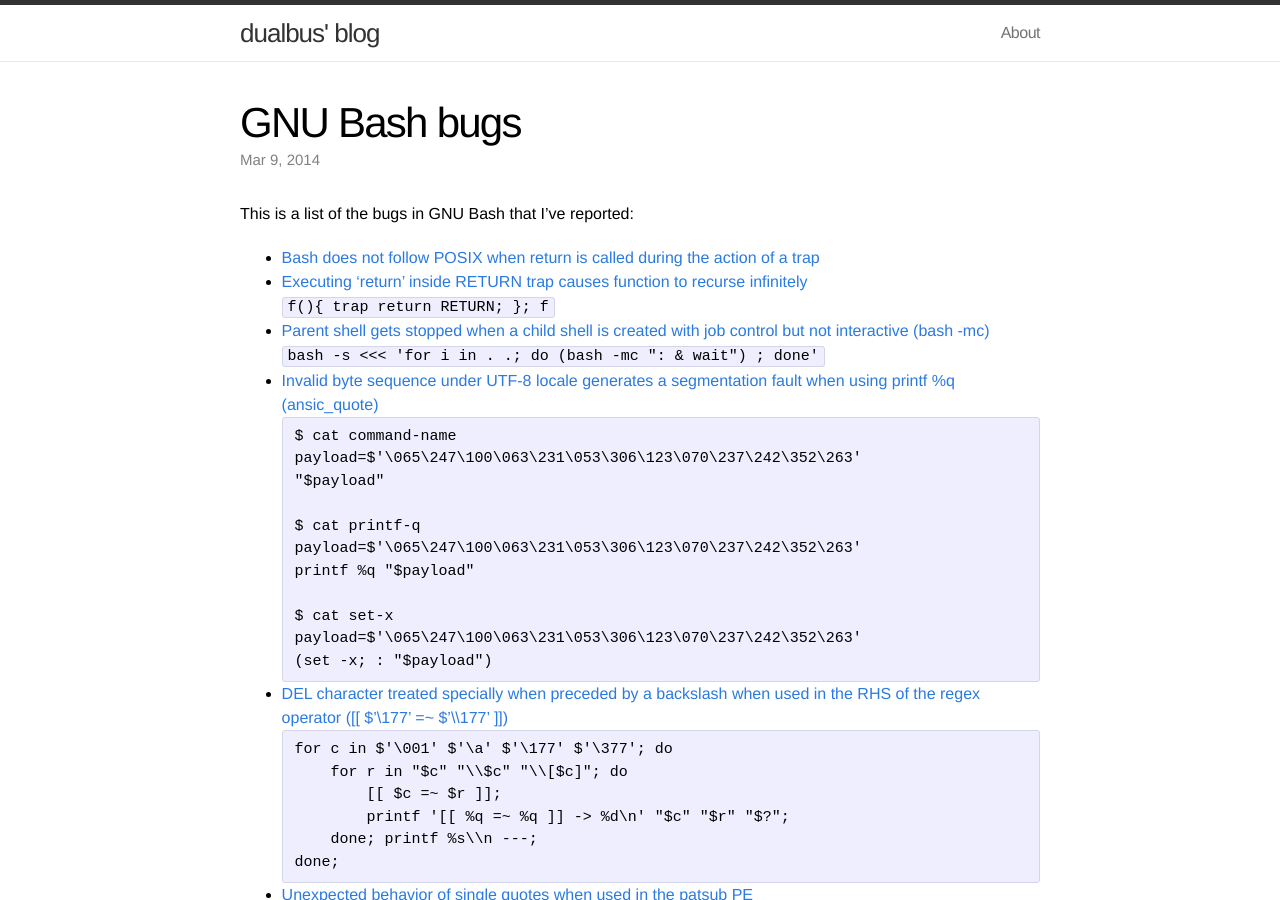
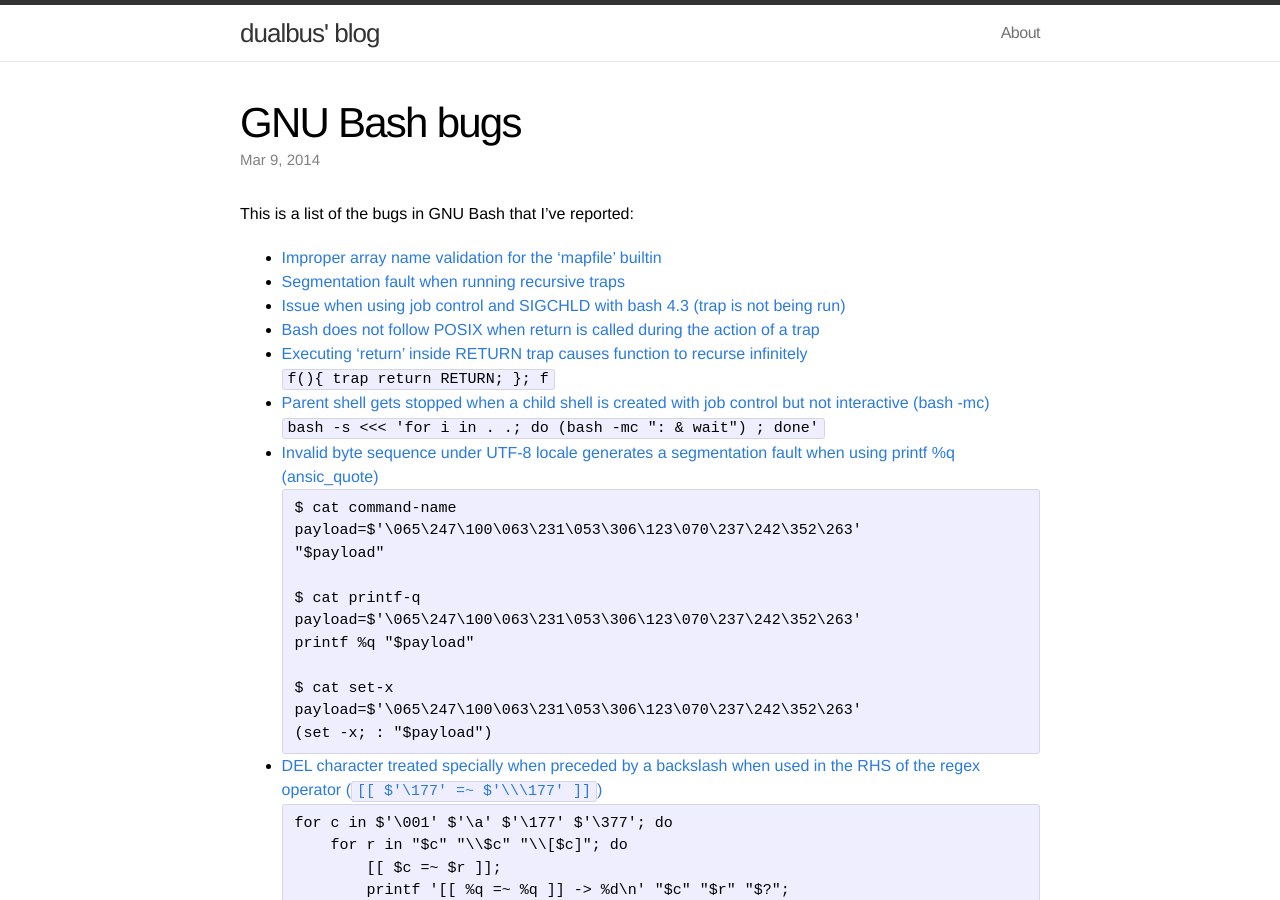
Before and after one commit to dualbus/dualbus.me, a Jekyll site: the page built from _posts/2014-03-09-bugs-reported-to-bug-bash.md, in a window 1280 px wide and 900 px high. Built offline with Jekyll 4.4.1, drawn with Linux system fonts in a browser that asks for light colours.

```diff
--- a/_config.yml
+++ b/_config.yml
@@ -10,3 +10,4 @@ encoding: utf-8
 # Build settings
 markdown: kramdown
 permalink: /:year/:month/:day/:title.html
+exclude: [makefile]
--- a/_posts/2014-03-09-bugs-reported-to-bug-bash.md
+++ b/_posts/2014-03-09-bugs-reported-to-bug-bash.md
@@ -4,6 +4,16 @@ title: GNU Bash bugs
 ---
 
 This is a list of the bugs in GNU Bash that I've reported:
+
+* [Improper array name validation for the 'mapfile' builtin](
+   https://lists.gnu.org/archive/html/bug-bash/2014-11/msg00097.html)
+
+* [Segmentation fault when running recursive traps](
+   https://lists.gnu.org/archive/html/bug-bash/2014-11/msg00092.html)
+
+* [Issue when using job control and SIGCHLD with bash 4.3 (trap is not being
+   run)](
+   https://lists.gnu.org/archive/html/bug-bash/2014-04/msg00051.html)
 
 * [Bash does not follow POSIX when return is called during the action of a trap](
    http://lists.gnu.org/archive/html/bug-bash/2014-03/msg00053.html)
@@ -36,7 +46,7 @@ This is a list of the bugs in GNU Bash that I've reported:
       (set -x; : "$payload")
 
 * [DEL character treated specially when preceded by a backslash when used in
-   the RHS of the regex operator ([[ $'\177' =~ $'\\\177' ]])](
+   the RHS of the regex operator (`[[ $'\177' =~ $'\\\177' ]]`)](
    http://lists.gnu.org/archive/html/bug-bash/2014-01/msg00091.html)
 
       for c in $'\001' $'\a' $'\177' $'\377'; do
--- /dev/null
+++ b/robots.txt
@@ -0,0 +1,2 @@
+User-agent: *
+Disallow:
```
Also changed, not shown: _posts/2014-12-02-list-of-interesting-commands.md (added, +50 -0 lines), 1 other file.
